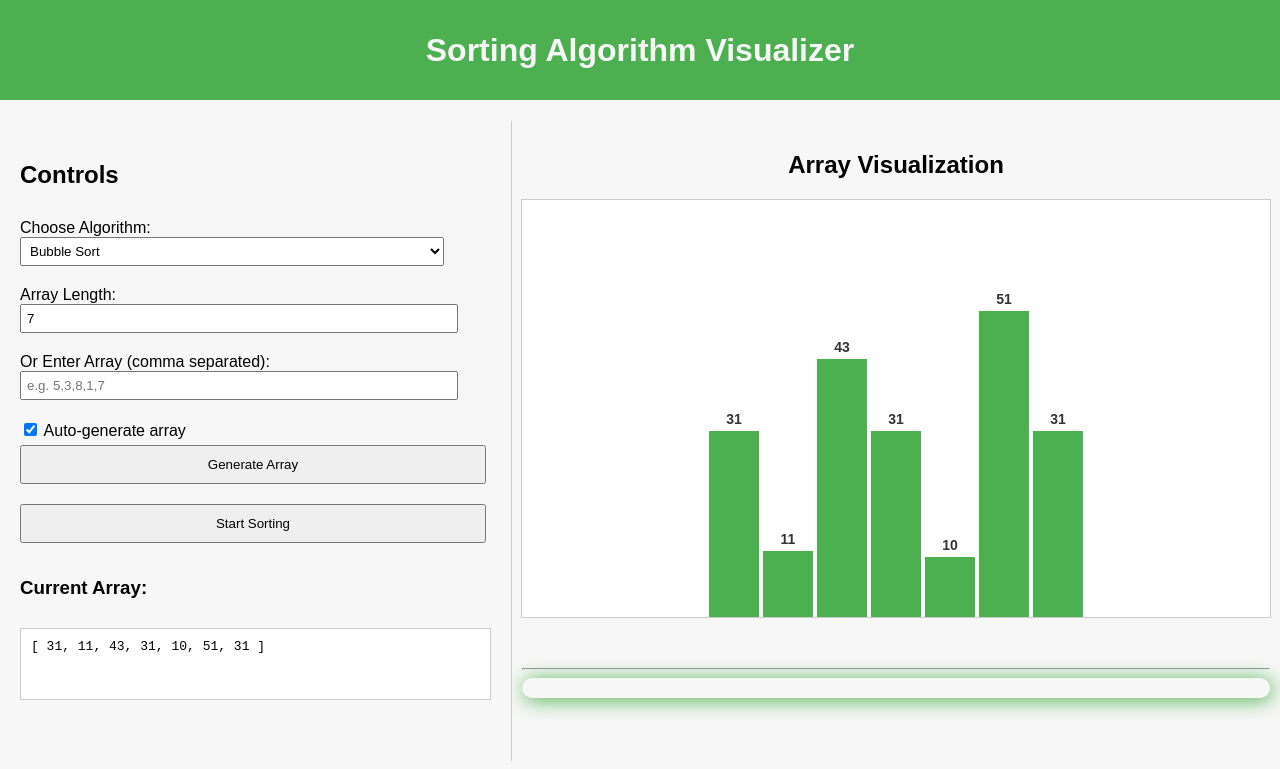
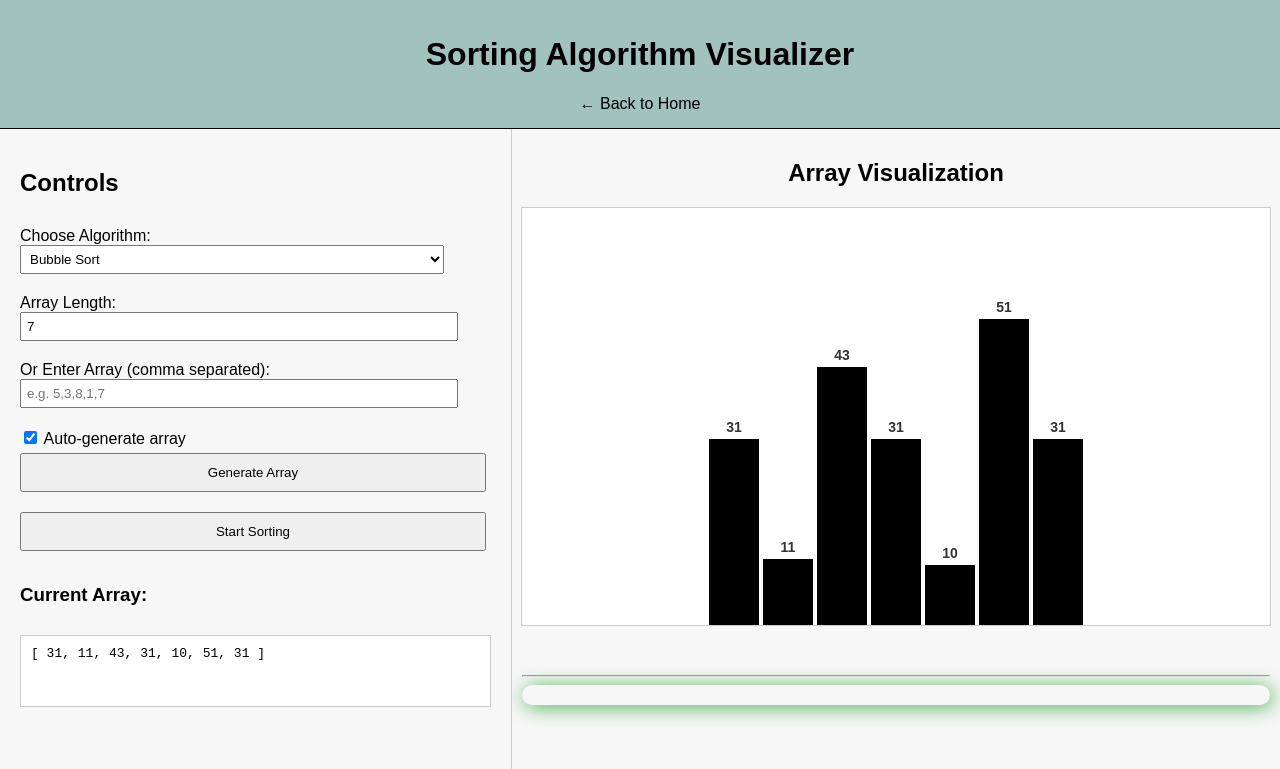
Before and after one commit to Saurav-S-Mehta-07/DSA-Visualizer, a plain HTML site: page html/sorting.html in a window 1280 px wide. Drawn offline with Linux system fonts and the light colour scheme.

Commit message:
home page

```diff
--- a/css/graph.css
+++ b/css/graph.css
@@ -8,14 +8,15 @@ body {
 header{
    text-align: center;
    padding: 15px;
-   background-color: #4CAF50;
-   color: white;
+   background-color: #A1C2BD;
+   color: #000;
+   border-bottom:1px solid #000000;
 }
 
 header a{
     display: block;
     margin-top: 5px;
-    color: white;
+    color: #000;
     text-decoration: none;
 }
 
@@ -25,8 +26,7 @@ h1 {
     display: flex;
     justify-content: center;
     align-items: center;
-    color: #f7f7f7;
-    background-color: #4CAF50;
+    color:#000;
 }
 
 .container {
--- a/css/searching.css
+++ b/css/searching.css
@@ -8,14 +8,15 @@ body {
 header {
     text-align: center;
     padding: 5px;
-    background:hwb(122 30% 32%);
-    color:white;
+    background:#A1C2BD;
+    color:#000;
+    border-bottom:1px solid #000000;
 }
 
 header a {
     display:block;
     margin-top:5px;
-    color:white;
+    color:#000;
     text-decoration:none;
 }
 
@@ -81,7 +82,7 @@ header a {
 
 .bar {
     margin:0 5px;
-    background-color:#4CAF50;
+    background-color:#000000;
     width:40px;
     display:flex;
     align-items:flex-end;
--- a/css/sorting.css
+++ b/css/sorting.css
@@ -16,6 +16,22 @@ body {
     margin-top: 0;
     color: #f7f7f7;
 }
+
+header{
+   text-align: center;
+   padding: 15px;
+   background-color: #A1C2BD;
+   color: #000;
+   border-bottom:1px solid #000000;
+}
+
+header a{
+    display: block;
+    margin-top: 5px;
+    color: #000;
+    text-decoration: none;
+}
+
 
 .container {
     display: flex;
@@ -85,7 +101,7 @@ body {
 .bar {
     margin: 0 2px;
     width: 50px;
-    background-color: #4CAF50;
+    background-color: #000000;
     transition: all 0.3s ease;
 }
 
--- a/css/tree.css
+++ b/css/tree.css
@@ -8,14 +8,15 @@ body {
 header {
     text-align: center;
     padding: 15px;
-    background:#4CAF50;
-    color:white;
+    background:#A1C2BD;
+    color:#000;;
+    border-bottom:1px solid #000000;
 }
 
 header a {
     display:block;
     margin-top:5px;
-    color:white;
+    color:#000;
     text-decoration:none;
 }
 
--- a/html/sorting.html
+++ b/html/sorting.html
@@ -7,7 +7,10 @@
     <link rel="stylesheet" href="../css/sorting.css">
 </head>
 <body>
-    <h1 id="heading">Sorting Algorithm Visualizer</h1>
+    <header>
+      <h1>Sorting Algorithm Visualizer</h1>
+      <a href="../html/home.html">← Back to Home</a>
+    </header>
     <div class="container">
         <div class="left-panel">
             <h2>Controls</h2>
```
Also changed, not shown: css/home.css (+6 -6 lines).
